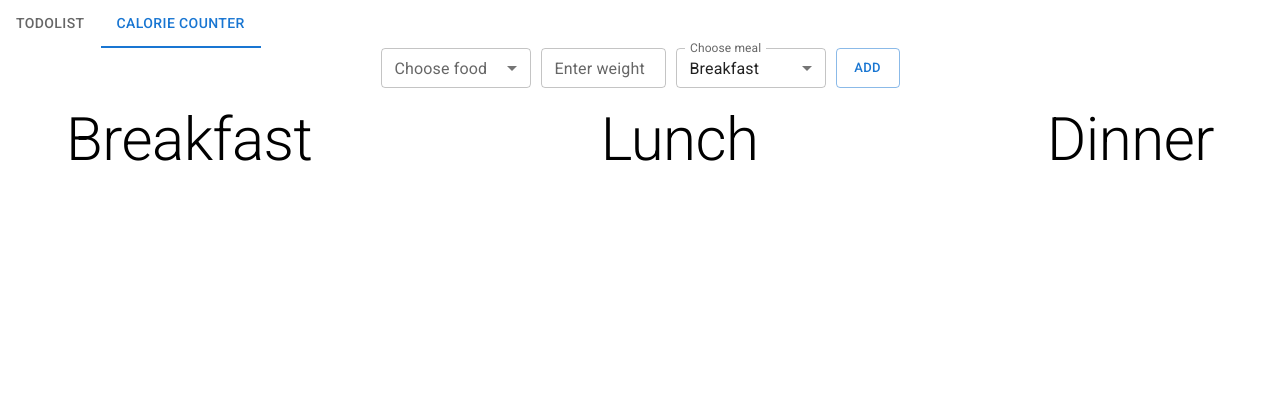
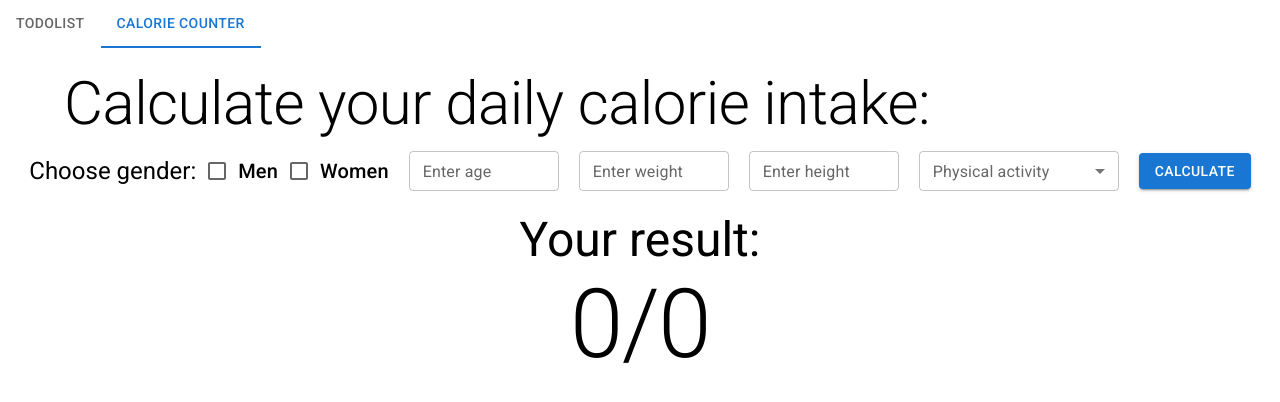
Before and after one commit to kittensgit/my-todo, a React (Create React App) app: page /calorie in a window 1280 px wide. Shown: the top 402 px of the page. Built offline with nearby package versions, Linux system fonts and the light colour scheme.

Commit message:
BMR(male/female)

```diff
--- a/src/components/meal/Meals.jsx
+++ b/src/components/meal/Meals.jsx
@@ -1,5 +1,5 @@
 import React, { useState } from 'react';
-import { Box, Button, TextField, Typography, Checkbox } from '@mui/material';
+import { Box } from '@mui/material';
 import Meal from './Meal';
 import MealForm from './MealForm';
 import { v4 as uuidv4 } from 'uuid';
--- /dev/null
+++ b/src/components/meal/NormaCalorie.jsx
@@ -0,0 +1,186 @@
+import {
+    Box,
+    Button,
+    Checkbox,
+    MenuItem,
+    TextField,
+    Typography,
+} from '@mui/material';
+import React, { useState } from 'react';
+
+const NormaCalorie = () => {
+    const [normaCalorie, setNormaCalorie] = useState(0);
+    const [isMenChecked, setIsMenChecked] = useState(false);
+    const [isWomenChecked, setIsWomenChecked] = useState(false);
+    const [age, setAge] = useState('');
+    const [weight, setWeight] = useState('');
+    const [height, setHeight] = useState('');
+    const [selectActivity, setSelectActivity] = useState('');
+
+    const handleChangeMen = () => {
+        setIsMenChecked(!isMenChecked);
+    };
+    const handleChangeWomen = () => {
+        setIsWomenChecked(!isWomenChecked);
+    };
+    const handleChangeAge = (e) => {
+        setAge(e.target.value);
+    };
+    const handleChangeWeight = (e) => {
+        setWeight(e.target.value);
+    };
+    const handleChangeHeight = (e) => {
+        setHeight(e.target.value);
+    };
+
+    const handleChangeActivity = (e) => {
+        setSelectActivity(e.target.value);
+    };
+
+    const calculateBMR = (weight, height, age, selectActivity, isMale) => {
+        let bmr = isMale
+            ? 88.362 + 13.397 * weight + 4.799 * height - 5.677 * age
+            : 447.593 + 9.247 * weight + 3.098 * height - 4.33 * age;
+
+        switch (selectActivity) {
+            case 'Passive lifestyle':
+                bmr *= 1.2;
+                break;
+            case 'Light activity':
+                bmr *= 1.375;
+                break;
+            case 'Moderate activity':
+                bmr *= 1.55;
+                break;
+            case 'High activity':
+                bmr *= 1.725;
+                break;
+            default:
+                bmr *= 1.9;
+        }
+
+        return Math.round(bmr);
+    };
+
+    const handleClick = () => {
+        let maleBMR = 0;
+        let femaleBMR = 0;
+
+        if (isMenChecked) {
+            maleBMR = calculateBMR(weight, height, age, selectActivity, true);
+        }
+
+        if (isWomenChecked) {
+            femaleBMR = calculateBMR(
+                weight,
+                height,
+                age,
+                selectActivity,
+                false
+            );
+        }
+
+        setNormaCalorie(maleBMR + femaleBMR);
+    };
+
+    return (
+        <Box mx={3}>
+            <Typography
+                sx={{
+                    marginLeft: '40px',
+                    marginTop: '20px',
+                    marginBottom: '10px',
+                }}
+                variant="h2"
+            >
+                Calculate your daily calorie intake:
+            </Typography>
+            <Box
+                sx={{
+                    display: 'flex',
+                    alignItems: 'center',
+                    gap: '20px',
+                    justifyContent: 'center',
+                }}
+            >
+                <Box sx={{ display: 'flex', alignItems: 'center' }}>
+                    <Typography variant="h5">Choose gender:</Typography>
+                    <Box sx={{ display: 'flex', alignItems: 'center' }}>
+                        <Checkbox
+                            checked={isMenChecked}
+                            onChange={handleChangeMen}
+                        />
+                        <Typography variant="h6">Men</Typography>
+                    </Box>
+                    <Box sx={{ display: 'flex', alignItems: 'center' }}>
+                        <Checkbox
+                            checked={isWomenChecked}
+                            onChange={handleChangeWomen}
+                        />
+                        <Typography variant="h6">Women</Typography>
+                    </Box>
+                </Box>
+                <TextField
+                    sx={{ width: '150px' }}
+                    label="Enter age"
+                    variant="outlined"
+                    size="small"
+                    value={age}
+                    onChange={handleChangeAge}
+                />
+                <TextField
+                    sx={{ width: '150px' }}
+                    label="Enter weight"
+                    variant="outlined"
+                    size="small"
+                    value={weight}
+                    onChange={handleChangeWeight}
+                />
+                <TextField
+                    sx={{ width: '150px' }}
+                    label="Enter height"
+                    variant="outlined"
+                    size="small"
+                    value={height}
+                    onChange={handleChangeHeight}
+                />
+                <TextField
+                    sx={{ width: '200px' }}
+                    select
+                    label="Physical activity"
+                    size="small"
+                    value={selectActivity}
+                    onChange={handleChangeActivity}
+                >
+                    <MenuItem value="Passive lifestyle">
+                        Passive lifestyle
+                    </MenuItem>
+                    <MenuItem value="Light activity">Light activity</MenuItem>
+                    <MenuItem value="Moderate activity">
+                        Moderate activity
+                    </MenuItem>
+                    <MenuItem value="High activity">High activity</MenuItem>
+                    <MenuItem value="Very high activity">
+                        Very high activity
+                    </MenuItem>
+                </TextField>
+                <Button variant="contained" onClick={handleClick}>
+                    Calculate
+                </Button>
+            </Box>
+            <Typography
+                sx={{
+                    marginTop: '20px',
+                    marginBottom: '10px',
+                    textAlign: 'center',
+                }}
+                variant="h3"
+            >
+                Your result:
+                <Typography variant="h1">0/{normaCalorie}</Typography>
+            </Typography>
+        </Box>
+    );
+};
+
+export default NormaCalorie;
--- a/src/components/pages/CaloriePage.jsx
+++ b/src/components/pages/CaloriePage.jsx
@@ -1,10 +1,12 @@
 import React from 'react';
 import Meals from '../meal/Meals';
+import NormaCalorie from '../meal/NormaCalorie';
 
 const CaloriePage = () => {
     return (
         <div>
-            <Meals />
+            <NormaCalorie />
+            {/* <Meals /> */}
         </div>
     );
 };
```
